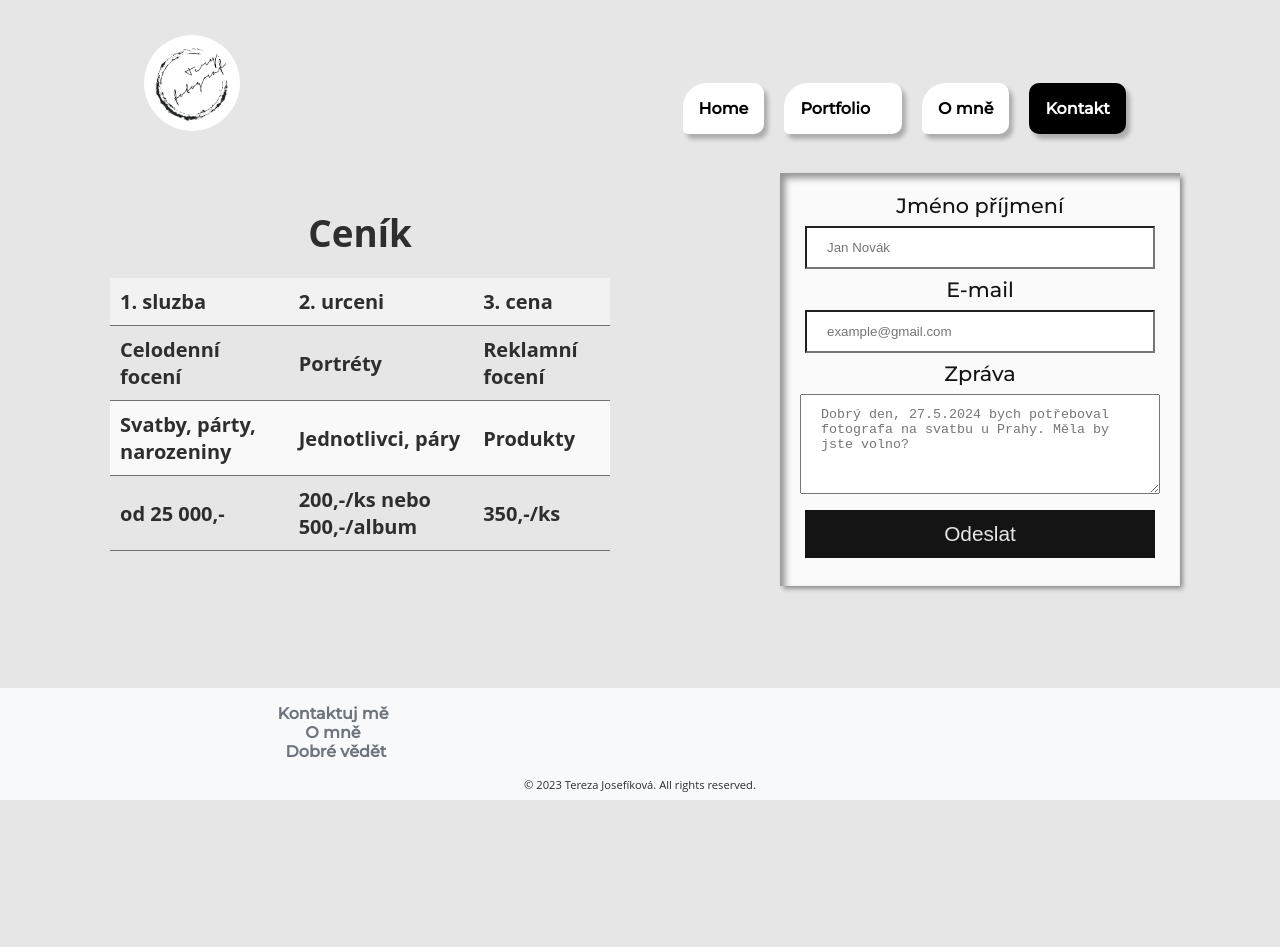
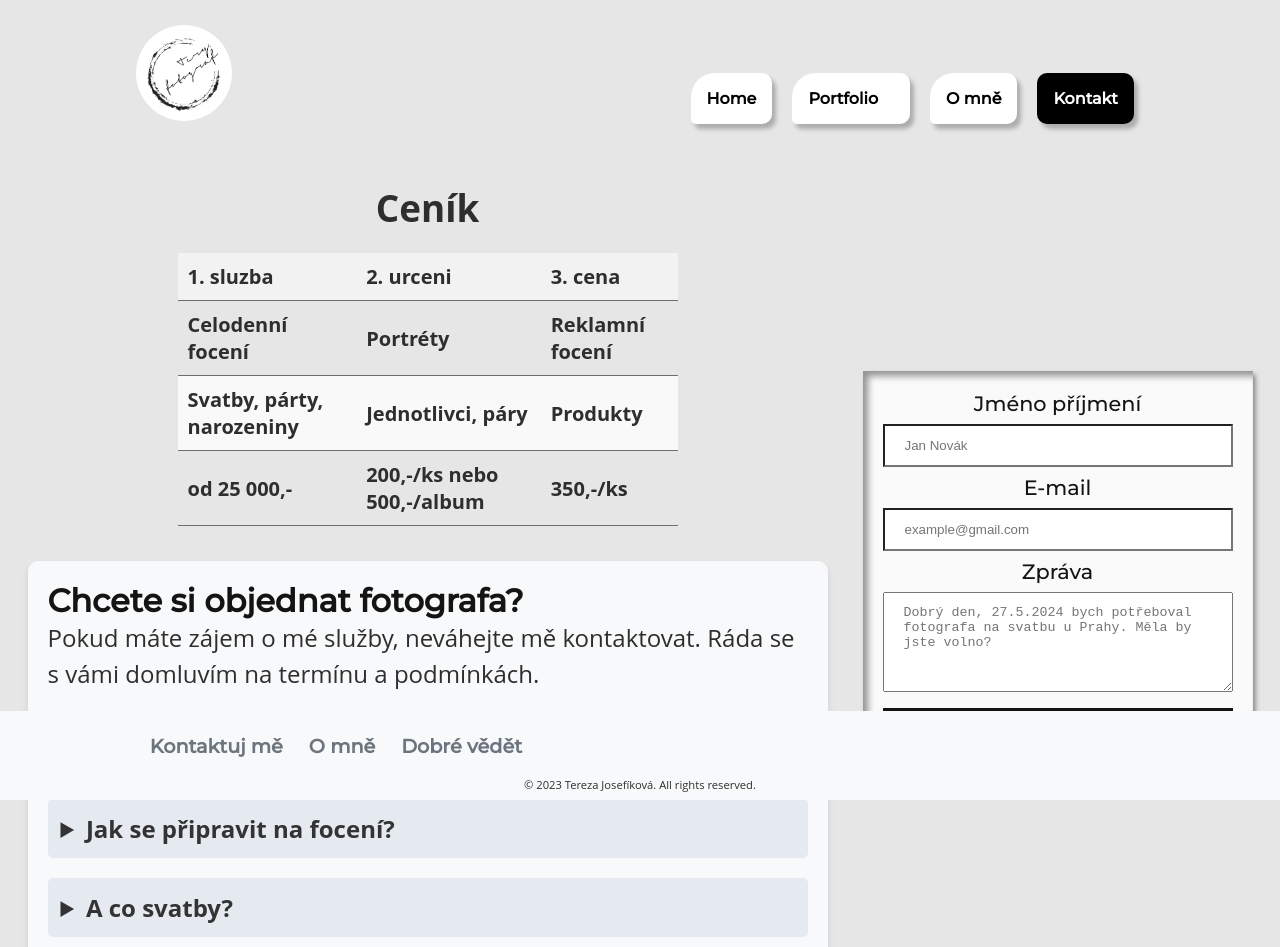
Before and after one commit to Gurisek/photo, a React (Create React App) app: page /kontakt in a window 1280 px wide. Shown: the top 947 px of the page. Before the commit the page ends 800 px from the top, so only its background shows below. Built offline with nearby package versions, Linux system fonts and the light colour scheme.

Commit message:
add details and text in Price.

```diff
--- a/src/Components/footer.css
+++ b/src/Components/footer.css
@@ -53,7 +53,7 @@ main {
   &:visited {
     color: #6c757d;
     text-decoration: none;
-    font-size: 1rem;
+    font-size: 1.2rem;
     display: inline-block;
     transition: all 0.3s;
   }
@@ -136,8 +136,7 @@ main {
     &:visited {
       color: #6c757d;
       text-decoration: none;
-      font-size: 0.7rem;
-      display: inline-block;
+      font-size: 0.8rem;
       transition: all 0.3s;
     }
   }
@@ -145,7 +144,6 @@ main {
   footer ul li {
     margin: 0;
     padding: 0;
-  }
   }
 
   .flex-column {
@@ -155,3 +153,4 @@ main {
     justify-content: center;
     text-align: center;
   }
+}
--- a/src/Pages/Price.js
+++ b/src/Pages/Price.js
@@ -46,6 +46,7 @@ export default function Price() {
 
   return (
     <div className="price">
+      <div className="price-box">
         <div className="container-price">
           <div className="price-text">
             <table>
@@ -77,8 +78,65 @@ export default function Price() {
             </table>
           </div>
         </div>
-      <p></p>
+        <div className="price-info-box">
+          <div className="price-info">
+            <h2>Chcete si objednat fotografa?</h2>
+            <p>
+              Pokud máte zájem o mé služby, neváhejte mě kontaktovat. Ráda se s
+              vámi domluvím na termínu a podmínkách.
+            </p>
+            <p>
+              Pokud máte nějaké dotazy, nebo byste chtěli vědět více informací,
+              neváhejte mě kontaktovat.
+            </p>
+          </div>
+          <div className="price-dobre-vedet">
+            <details>
+              <summary>Jak se připravit na focení?</summary>
+              <p>
+                Budu ráda, když přípravě na focení věnujete trochu času. Pokud
+                si nevíte rady, je dobré si vzít víc věcí s sebou (oblečení,
+                doplňky, šperky). Slaďte své oblečení stylem a barevně.
+              </p>
+              <p>
+                Nezapomeňte na upravené vlasy a dámy na líčení. Nechci a nebudu
+                Vás nutit do oblečení ve kterém se necítíte, buďte sami sebou.
+              </p>
+              <p>
+                Čím více péče věnujete přípravě, tím lepší bude výsledek. Hlavní
+                je uvolněnost a dobrá nálada.
+              </p>
 
+              <p>
+                Preferuji se o focení předem domluvit, aby bylo jasné jakou máte
+                představu a podle toho přizpůsobíme lokalitu, makeup, barvu
+                pozadí a celkový styl focení.
+              </p>
+            </details>
+            <details>
+              <summary>A co svatby?</summary>
+              <p>
+                Uveďte prosím místo a čas konání, vaší stručnou představu o
+                focení.
+              </p>
+              <p>
+                Před samotnou svatbou se snoubenci proberu průběh celého dne,
+                preferuji osobní schůzku, je možné společně navštívit místo
+                obřadu a hostiny.
+              </p>
+              <p>
+                Seznámíme se, vymyslíme si místa, pozice, situace jak se chcete
+                nechat vyfotit. Řekneme si praktické rady k focení obřadu.
+              </p>
+              <p>
+                Při tomto setkání se krásně na všem domluvíme a naplánujeme si
+                den tak, aby pro Vás bylo focení příjemným zpestřením, nikoli
+                obtěžující povinností.
+              </p>
+            </details>
+          </div>
+        </div>
+      </div>
       <form ref={form} onSubmit={handleSubmit(sendEmail)}>
         <label>Jméno příjmení</label>
         <input
--- a/src/Pages/css/Price.css
+++ b/src/Pages/css/Price.css
@@ -48,7 +48,7 @@ textarea {
 form {
   display: flex;
   flex-direction: column;
-  min-width: 400px;
+  min-width: 350px;
   align-items: center;
   background-color: #ffffffd2;
   padding: 20px;
@@ -63,11 +63,11 @@ form {
   margin: 20px 0;
 }
 
-.container-price {
+.price-box {
   display: flex;
-  flex-direction: row;
+  flex-direction: column;
   align-items: center;
-  margin: auto;
+  margin: 10px auto;
 }
 
 .price-text {
@@ -105,6 +105,67 @@ tbody tr:nth-child(even) {
   background-color: #f9f9f9;
 }
 
+/* price box text */
+
+.price-info-box {
+  max-width: 800px;
+  margin: 25px auto;
+  padding: 20px;
+  background-color: #f8f9fa;
+  box-shadow: 0 4px 6px rgba(0, 0, 0, 0.1);
+  border-radius: 10px;
+  -webkit-border-radius: 10px;
+  -moz-border-radius: 10px;
+  -ms-border-radius: 10px;
+  -o-border-radius: 10px;
+}
+
+.price-info h2 {
+  margin-top: 0;
+  font-size: 2rem;
+  font-weight: bold;
+}
+
+.price-info p {
+  margin-bottom: 15px;
+  line-height: 1.5;
+}
+
+.price-dobre-vedet details {
+  margin-top: 20px;
+}
+
+.price-dobre-vedet summary {
+  cursor: pointer;
+  font-weight: bold;
+  color: #333;
+}
+
+.price-dobre-vedet p {
+  margin-bottom: 15px;
+  line-height: 1.5;
+}
+
+details {
+  padding: 10px;
+  background-color: #e4eaef;
+  border-radius: 5px;
+  display: flex;
+}
+
+details p {
+  margin: 5px;
+  line-height: 1.5;
+  font-family: 'Times New Roman', Times, serif;
+}
+
+summary {
+  background-color: transparent;
+  color: white;
+  padding: 3px;
+  cursor: pointer;
+}
+
 /* Info hover */
 
 @media screen and (max-width: 1100px) {
@@ -121,5 +182,6 @@ tbody tr:nth-child(even) {
 
   form {
     margin-top: 2.5em;
+    margin-bottom: 3.5em;
   }
 }
--- a/src/index.css
+++ b/src/index.css
@@ -23,7 +23,7 @@ body {
 /* Pro footer */
 .app {
   flex: 1;
-  padding: 20px;
+  padding: 10px;
 }
 
 .content {
```
Also changed, not shown: 1 other file (tests, documents, lock files or other folders). Lines whose indentation alone changed are shown as unchanged.
